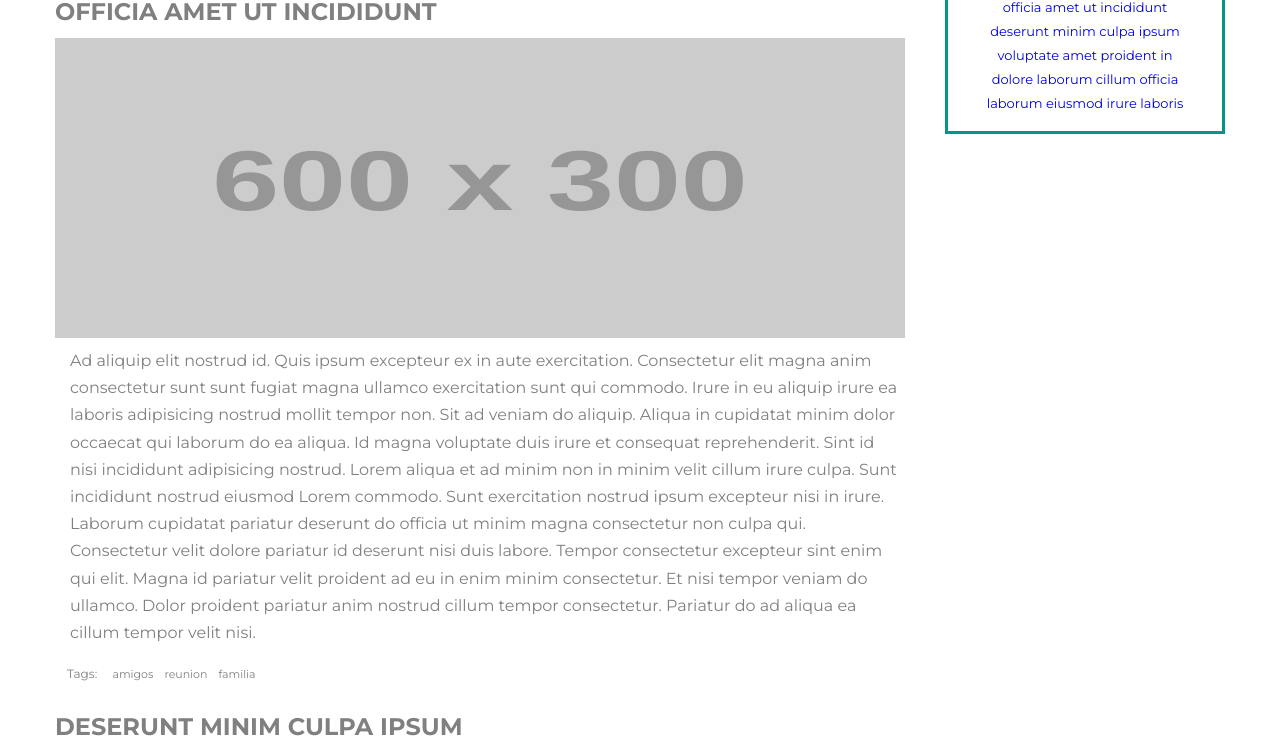
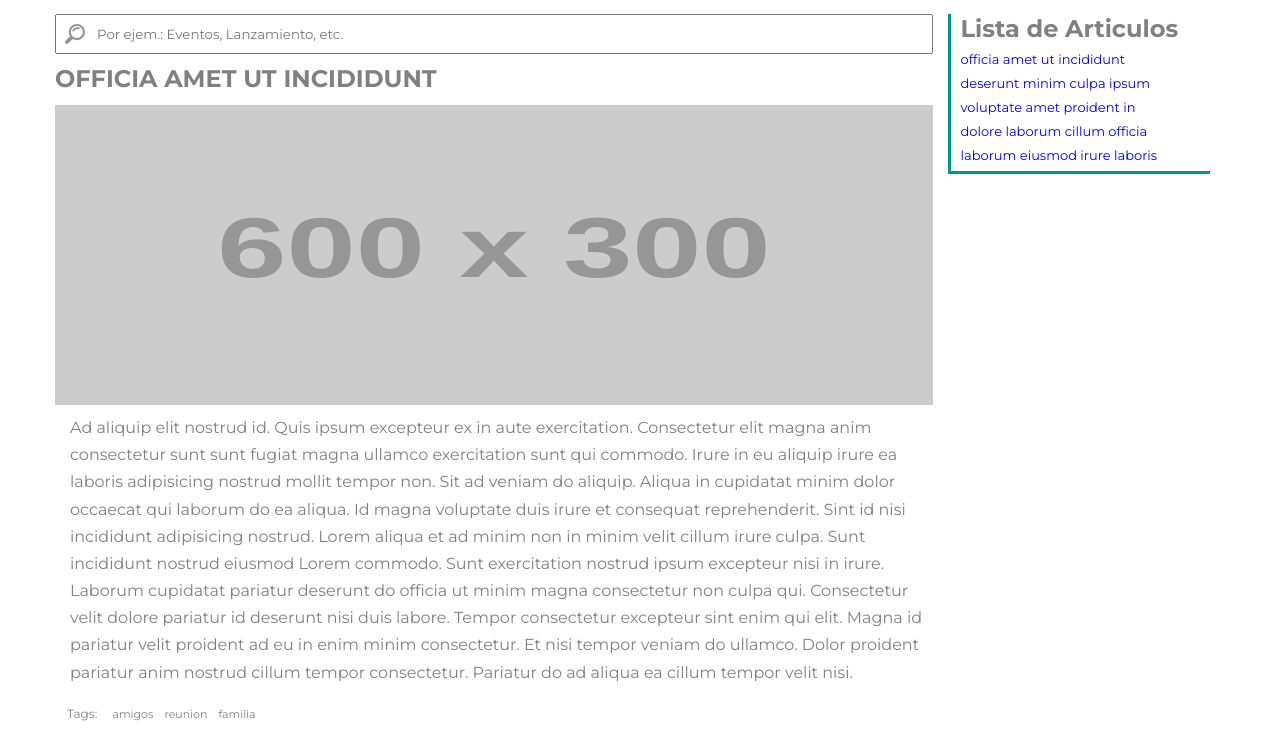
Before and after one commit to valecarlos/children-Foundation, a website: page news.html in a window 1280 px wide. Shown: the part 227-976 px from the top of the page. Drawn offline with nearby package versions, Linux system fonts and the light colour scheme; some packages are replaced by stand-ins of ours; placeholder pictures from the web are drawn by us.

Commit message:
fixed side-bar added to news section -Angular

```diff
--- a/js/newsScript.js
+++ b/js/newsScript.js
@@ -1,5 +1,18 @@
 var myApp = angular.module("newsModule", ['ngAnimate']);
-
+myApp.directive("scroll", function ($window) {
+    return function(scope, element, attrs) {
+        angular.element($window).bind("scroll", function() {
+        	var myEl = angular.element(document.querySelector('#to-fix'));
+             if (this.pageYOffset >= 172) {
+				myEl.addClass('fix-me');
+             } else {
+             	myEl.removeClass('fix-me');
+                 //scope.boolChangeFixClass = false;
+             }
+            //scope.$apply();
+        });
+    };
+});
 myApp.controller("newsController", function($scope){
 	$scope.newsArticles = [
 	  {
--- a/news.html
+++ b/news.html
@@ -2,12 +2,12 @@
 <html>
 <head>
   <meta charset="UTF-8">
+  <meta name="viewport" content="width=device-width, initial-scale=1">
   <title>Noticias</title>
   <link href='https://fonts.googleapis.com/css?family=Montserrat:400,700' rel='stylesheet' type='text/css'>
   <link rel="stylesheet" type="text/css" href="css/newsTheme.css">
 </head>
 <body ng-app="newsModule">
-	<div class="top-wrapper">
 		<div class="top"></div>
 			<div class="nav-wrapper">
 			  <div class="navigation">
@@ -42,19 +42,12 @@
 			    </ul>
 			</div>
 		</div>
-	</div>
 	<header class="news-header">
 		<hr>
 		<h1>NOTICIAS</h1>
 	</header>
 	<section class="news-section" ng-controller="newsController">
 		<div class="clearfix">
-			<div class="sidebar">
-				<h2>Lista de Articulos</h2>
-				<div ng-repeat="article in newsArticles | filter:searchText">
-					<a ng-attr-href="{{'#article-' + article.index }}">{{article.title}}</a>
-				</div>
-			</div>
 			<div class="news-container">
 				<div class="search-box">
 					<svg xmlns="http://www.w3.org/2000/svg" xmlns:xlink="http://www.w3.org/1999/xlink" version="1.1" id="Capa_1" x="0px" y="0px" width="512px" height="512px" viewBox="0 0 310.42 310.42" style="enable-background:new 0 0 310.42 310.42;" xml:space="preserve">
@@ -85,6 +78,14 @@
 					</div>
 				</div>
 			</div>
+			<aside class="sidebar">
+				<div scroll id="to-fix">
+					<h2>Lista de Articulos</h2>
+					<div ng-repeat="article in newsArticles | filter:searchText">
+						<a ng-attr-href="{{'#article-' + article.index }}">{{article.title}}</a>
+					</div>
+				</div>
+			</aside>
 		</div>
 	</section>
 	<footer>
--- a/sass/_news-divs.sass
+++ b/sass/_news-divs.sass
@@ -21,7 +21,8 @@
   padding: 15px
 
 .news-container
-  margin-right: 320px
+  width: 75%
+  float: left
   text-align: left
 
   .search-box
@@ -88,15 +89,34 @@
       margin-left: 11px
       font-size: 11px
 
+.sidebar
+  width: 25%
+  float: left
+  position: relative
+  padding-left: 15px
+  padding-right: 15px
 
-.sidebar
-  padding: 12px
-  text-align: center
+#to-fix
   color: $text-main
-  width: 280px
-  float: right
-  border: solid 3px $second-color
+  width: 262.5px
+  padding-left: 10px
+  border-left: solid $second-color
+  border-bottom: solid $second-color
 
   div
     margin: 8px 0px
     font-size: 13px
+
+.fix-me
+  position: fixed
+  top: 84px
+
+@media (max-width: 1100px)
+  #to-fix
+    width: 220px
+
+@media (max-width: 992px)
+  #to-fix
+    display: none
+  .news-container
+    width: 100%
```
Also changed, not shown: index.html (+3 -3 lines), css/newsTheme.css, 1 other file.
